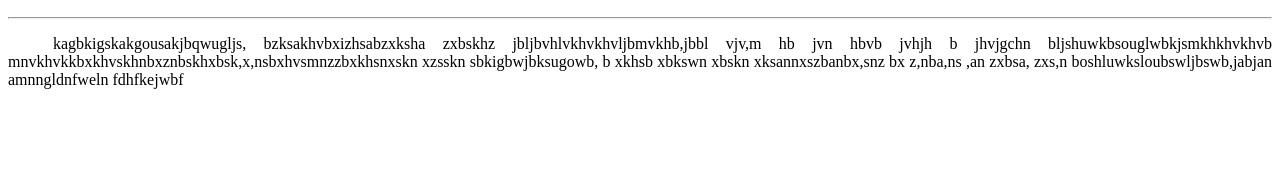
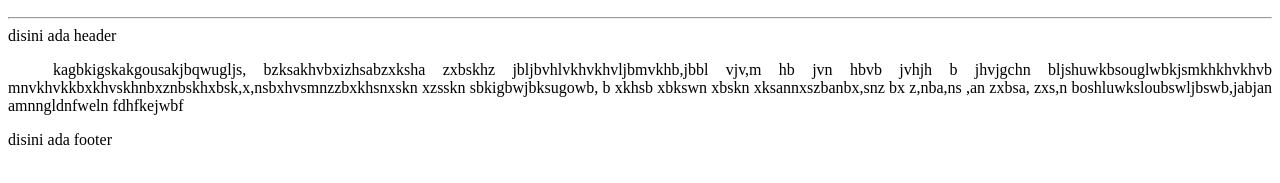
Before and after one commit to Fathan1203/CompanyProfile, a plain HTML site: page index.html in a window 1280 px wide. Shown: the part 317-500 px from the top of the page. Drawn offline with Linux system fonts and the light colour scheme.

Commit message:
Membuat header dan footer

```diff
--- a/index.html
+++ b/index.html
@@ -12,10 +12,14 @@
 <p align="center">
 <img src="Logo_unej.png" width="200" height="200" /></p>
 <hr>
+<header>disini ada header</header>
+
 <p style="text-indent: 45px;" align="justify"> kagbkigskakgousakjbqwugljs, bzksakhvbxizhsabzxksha zxbskhz jbljbvhlvkhvkhvljbmvkhb,jbbl vjv,m hb jvn hbvb jvhjh b jhvjgchn
     bljshuwkbsouglwbkjsmkhkhvkhvb mnvkhvkkbxkhvskhnbxznbskhxbsk,x,nsbxhvsmnzzbxkhsnxskn xzsskn
     sbkigbwjbksugowb, b xkhsb xbkswn xbskn xksannxszbanbx,snz bx z,nba,ns ,an zxbsa, zxs,n
     boshluwksloubswljbswb,jabjan amnngldnfweln fdhfkejwbf
+
+    <footer>disini ada footer</footer>
 </p>
 </body>
 </html>
```
